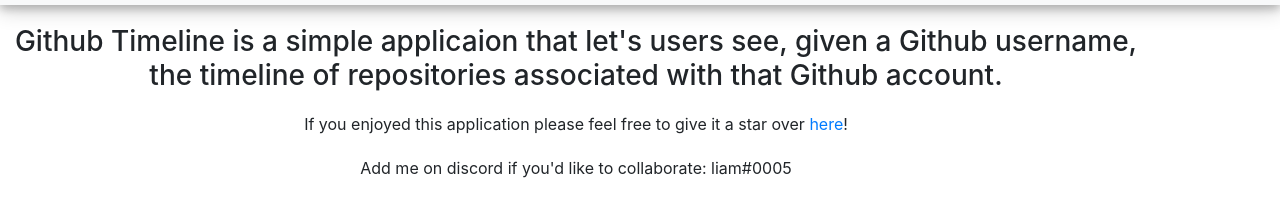
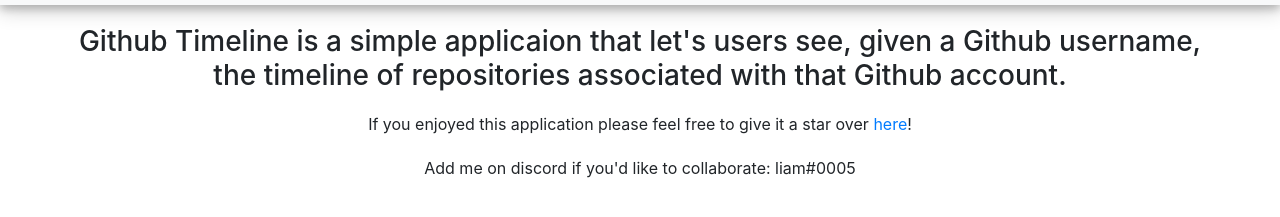
Before and after one commit to terror/github-timeline, a plain HTML site: page about.html in a window 1280 px wide. Shown: the part 51-268 px from the top of the page. Drawn offline with nearby package versions, Linux system fonts and the light colour scheme.

Commit message:
about page css fix

```diff
--- a/css/style.css
+++ b/css/style.css
@@ -32,7 +32,7 @@
 
 .about {
   text-align: center;
-  margin: 20px 0 10px 0;
+  margin: 20px auto auto auto;
   width: 90%;
 }
 
```
